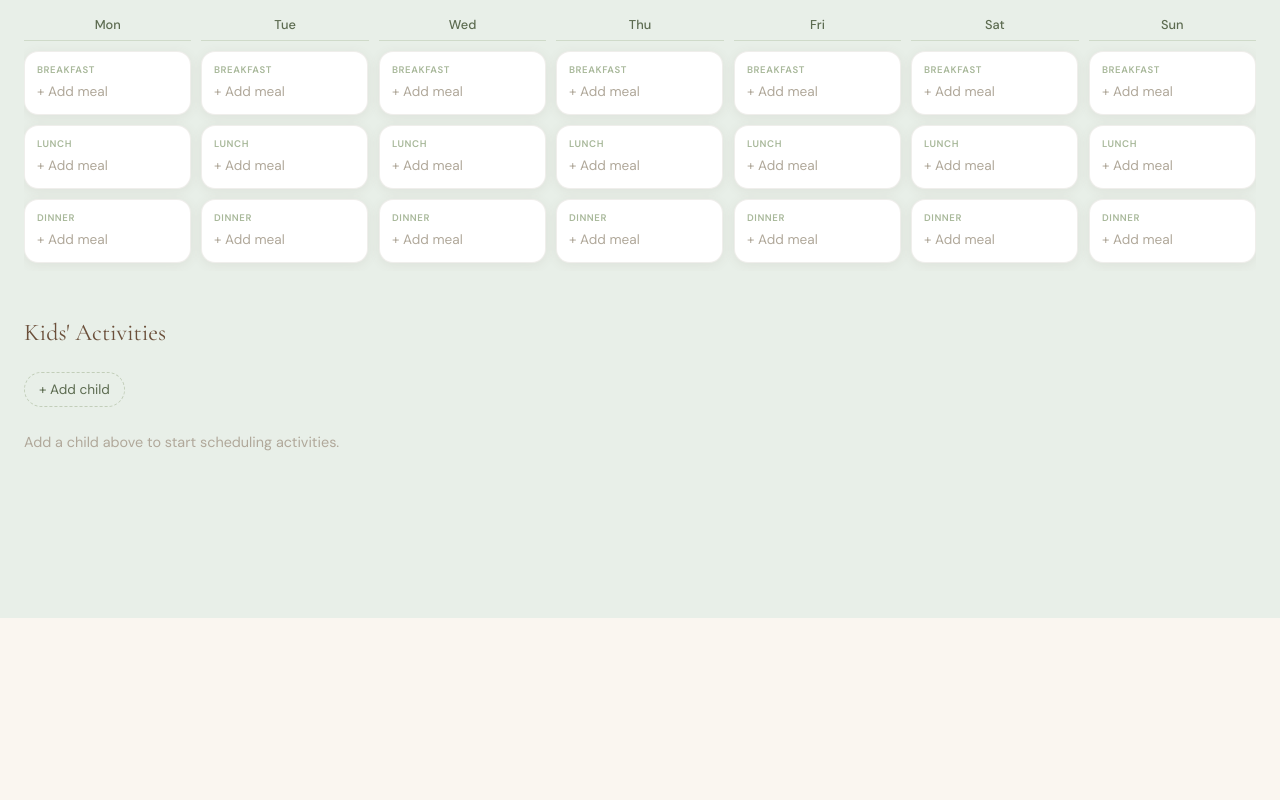
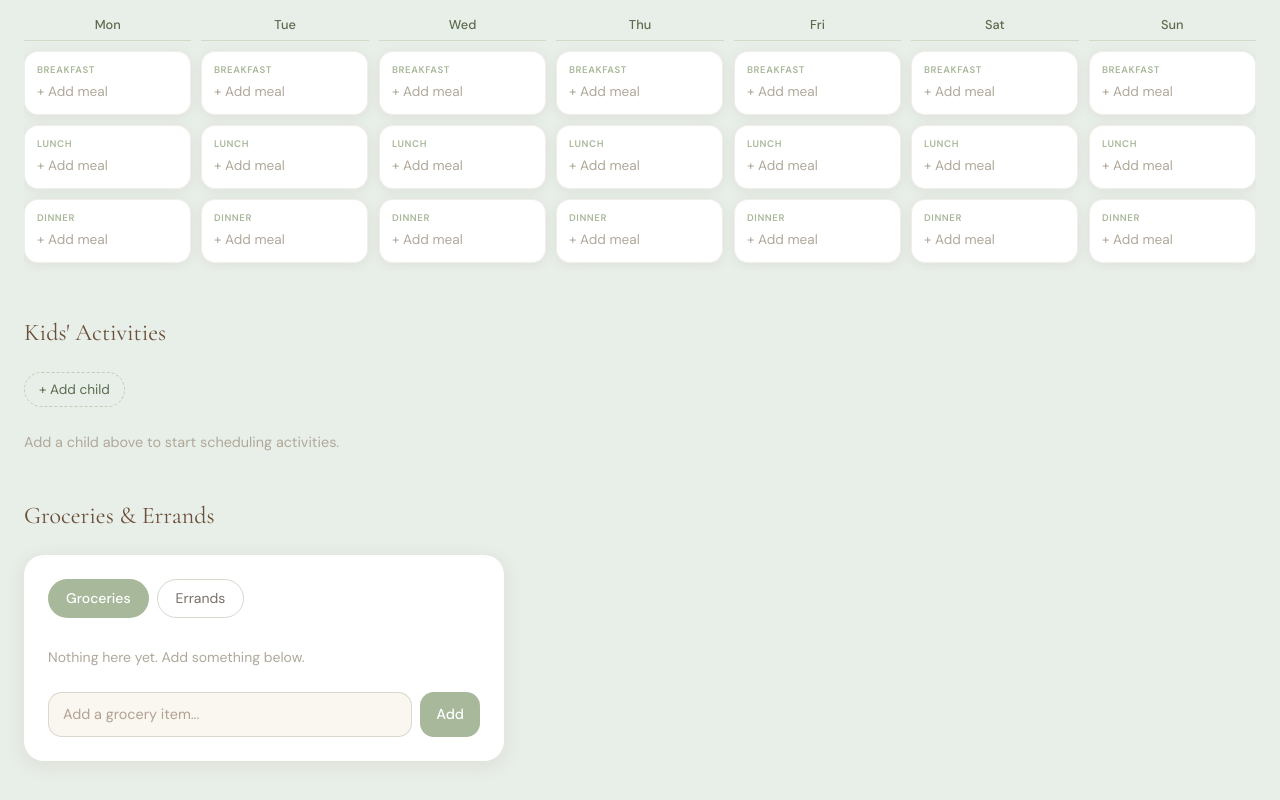
Before and after one commit to megwilliams1/softly, a Next.js app: page /garden in a window 1280 px wide. Shown: the part 260-1060 px from the top of the page. Before the commit the page ends 878 px from the top, so only its background shows below. Built offline with nearby package versions, Linux system fonts and the light colour scheme.

Commit message:
TICKET-008: Add groceries and errands checklist with tabs and localStorage persistence

```diff
--- a/src/app/garden/page.tsx
+++ b/src/app/garden/page.tsx
@@ -1,5 +1,6 @@
 import MealGrid from "@/components/garden/MealGrid";
 import ActivityScheduler from "@/components/garden/ActivityScheduler";
+import Checklist from "@/components/garden/Checklist";
 
 export default function GardenPage() {
   return (
@@ -17,9 +18,14 @@ export default function GardenPage() {
         <MealGrid />
       </section>
 
-      <section>
+      <section style={{ marginBottom: "48px" }}>
         <h2 className="text-2xl mb-6">Kids' Activities</h2>
         <ActivityScheduler />
+      </section>
+
+      <section>
+        <h2 className="text-2xl mb-6">Groceries & Errands</h2>
+        <Checklist />
       </section>
     </main>
   );
--- /dev/null
+++ b/src/components/garden/Checklist.tsx
@@ -0,0 +1,211 @@
+"use client";
+
+import { useState } from "react";
+import { useChecklist, ChecklistTab } from "@/lib/hooks/useChecklist";
+
+const TABS: { key: ChecklistTab; label: string }[] = [
+  { key: "groceries", label: "Groceries" },
+  { key: "errands", label: "Errands" },
+];
+
+export default function Checklist() {
+  const { data, addItem, toggleItem, clearCompleted } = useChecklist();
+  const [activeTab, setActiveTab] = useState<ChecklistTab>("groceries");
+  const [input, setInput] = useState("");
+  const [lastToggledId, setLastToggledId] = useState<string | null>(null);
+
+  const items = data[activeTab];
+  const unchecked = items.filter((i) => !i.checked);
+  const checked = items.filter((i) => i.checked);
+  const sorted = [...unchecked, ...checked];
+
+  function handleToggle(id: string) {
+    toggleItem(activeTab, id);
+    setLastToggledId(id);
+    setTimeout(() => setLastToggledId(null), 350);
+  }
+
+  function handleAdd() {
+    if (!input.trim()) return;
+    addItem(activeTab, input.trim());
+    setInput("");
+  }
+
+  return (
+    <div
+      style={{
+        backgroundColor: "var(--color-white)",
+        borderRadius: "var(--radius-lg)",
+        boxShadow: "var(--shadow-card)",
+        padding: "24px",
+        maxWidth: "480px",
+      }}
+    >
+      {/* Tabs */}
+      <div
+        style={{
+          display: "flex",
+          gap: "8px",
+          marginBottom: "20px",
+        }}
+      >
+        {TABS.map(({ key, label }) => (
+          <button
+            key={key}
+            onClick={() => setActiveTab(key)}
+            style={{
+              padding: "7px 18px",
+              borderRadius: "var(--radius-full)",
+              backgroundColor:
+                activeTab === key ? "var(--color-sage)" : "transparent",
+              color:
+                activeTab === key ? "var(--color-white)" : "var(--color-stone)",
+              border:
+                activeTab === key
+                  ? "none"
+                  : "1.5px solid rgba(168, 184, 154, 0.5)",
+              fontFamily: "var(--font-body)",
+              fontSize: "0.875rem",
+              fontWeight: activeTab === key ? 500 : 400,
+              cursor: "pointer",
+              transition: "background-color 0.15s ease, color 0.15s ease",
+            }}
+          >
+            {label}
+          </button>
+        ))}
+      </div>
+
+      {/* Items */}
+      <div style={{ display: "flex", flexDirection: "column", gap: "4px", marginBottom: "16px" }}>
+        {sorted.length === 0 && (
+          <p style={{ fontSize: "0.875rem", color: "var(--color-pebble)", padding: "8px 0" }}>
+            Nothing here yet. Add something below.
+          </p>
+        )}
+
+        {sorted.map((item) => (
+          <button
+            key={item.id}
+            onClick={() => handleToggle(item.id)}
+            className={lastToggledId === item.id ? "animate-bloom-pop" : ""}
+            style={{
+              display: "flex",
+              alignItems: "center",
+              gap: "12px",
+              padding: "10px 12px",
+              borderRadius: "var(--radius-md)",
+              backgroundColor: item.checked
+                ? "rgba(176, 168, 154, 0.08)"
+                : "var(--color-cream)",
+              border: "none",
+              cursor: "pointer",
+              textAlign: "left",
+              width: "100%",
+              opacity: item.checked ? 0.5 : 1,
+              transition: "opacity 0.2s ease, background-color 0.2s ease",
+            }}
+          >
+            {/* Circle checkbox */}
+            <span
+              style={{
+                width: "20px",
+                height: "20px",
+                borderRadius: "50%",
+                border: item.checked
+                  ? "none"
+                  : "2px solid rgba(168, 184, 154, 0.7)",
+                backgroundColor: item.checked ? "var(--color-sage)" : "transparent",
+                display: "flex",
+                alignItems: "center",
+                justifyContent: "center",
+                flexShrink: 0,
+                transition: "background-color 0.2s ease",
+              }}
+            >
+              {item.checked && (
+                <svg width="10" height="8" viewBox="0 0 10 8" fill="none">
+                  <path
+                    d="M1 4L3.5 6.5L9 1"
+                    stroke="white"
+                    strokeWidth="1.8"
+                    strokeLinecap="round"
+                    strokeLinejoin="round"
+                  />
+                </svg>
+              )}
+            </span>
+
+            {/* Label */}
+            <span
+              style={{
+                fontSize: "0.9rem",
+                color: "var(--color-soil)",
+                textDecoration: item.checked ? "line-through" : "none",
+                transition: "text-decoration 0.15s ease",
+              }}
+            >
+              {item.label}
+            </span>
+          </button>
+        ))}
+      </div>
+
+      {/* Add input */}
+      <div style={{ display: "flex", gap: "8px", marginBottom: checked.length > 0 ? "12px" : "0" }}>
+        <input
+          type="text"
+          placeholder={activeTab === "groceries" ? "Add a grocery item..." : "Add an errand..."}
+          value={input}
+          onChange={(e) => setInput(e.target.value)}
+          onKeyDown={(e) => { if (e.key === "Enter") handleAdd(); }}
+          style={{
+            flex: 1,
+            padding: "10px 14px",
+            borderRadius: "var(--radius-md)",
+            border: "1px solid rgba(176, 168, 154, 0.4)",
+            fontSize: "0.9rem",
+            fontFamily: "var(--font-body)",
+            color: "var(--color-soil)",
+            backgroundColor: "var(--color-cream)",
+            outline: "none",
+          }}
+        />
+        <button
+          onClick={handleAdd}
+          style={{
+            padding: "10px 16px",
+            borderRadius: "var(--radius-md)",
+            backgroundColor: "var(--color-sage)",
+            color: "var(--color-white)",
+            border: "none",
+            fontFamily: "var(--font-body)",
+            fontSize: "0.9rem",
+            fontWeight: 500,
+            cursor: "pointer",
+          }}
+        >
+          Add
+        </button>
+      </div>
+
+      {/* Clear completed */}
+      {checked.length > 0 && (
+        <button
+          onClick={() => clearCompleted(activeTab)}
+          style={{
+            fontSize: "0.8rem",
+            color: "var(--color-pebble)",
+            background: "none",
+            border: "none",
+            cursor: "pointer",
+            padding: "0",
+            fontFamily: "var(--font-body)",
+          }}
+        >
+          Clear {checked.length} completed
+        </button>
+      )}
+    </div>
+  );
+}
--- /dev/null
+++ b/src/lib/hooks/useChecklist.ts
@@ -0,0 +1,59 @@
+"use client";
+
+import { useState, useEffect } from "react";
+
+const STORAGE_KEY = "softly:garden:checklist";
+
+export type ChecklistTab = "groceries" | "errands";
+
+export type ChecklistItem = {
+  id: string;
+  label: string;
+  checked: boolean;
+};
+
+export type ChecklistData = Record<ChecklistTab, ChecklistItem[]>;
+
+function emptyChecklist(): ChecklistData {
+  return { groceries: [], errands: [] };
+}
+
+export function useChecklist() {
+  const [data, setData] = useState<ChecklistData>(emptyChecklist);
+
+  useEffect(() => {
+    try {
+      const stored = localStorage.getItem(STORAGE_KEY);
+      if (stored) setData(JSON.parse(stored));
+    } catch {}
+  }, []);
+
+  function persist(next: ChecklistData) {
+    localStorage.setItem(STORAGE_KEY, JSON.stringify(next));
+    setData(next);
+  }
+
+  function addItem(tab: ChecklistTab, label: string) {
+    const item: ChecklistItem = {
+      id: crypto.randomUUID(),
+      label,
+      checked: false,
+    };
+    persist({ ...data, [tab]: [...data[tab], item] });
+  }
+
+  function toggleItem(tab: ChecklistTab, id: string) {
+    persist({
+      ...data,
+      [tab]: data[tab].map((item) =>
+        item.id === id ? { ...item, checked: !item.checked } : item
+      ),
+    });
+  }
+
+  function clearCompleted(tab: ChecklistTab) {
+    persist({ ...data, [tab]: data[tab].filter((item) => !item.checked) });
+  }
+
+  return { data, addItem, toggleItem, clearCompleted };
+}
```
